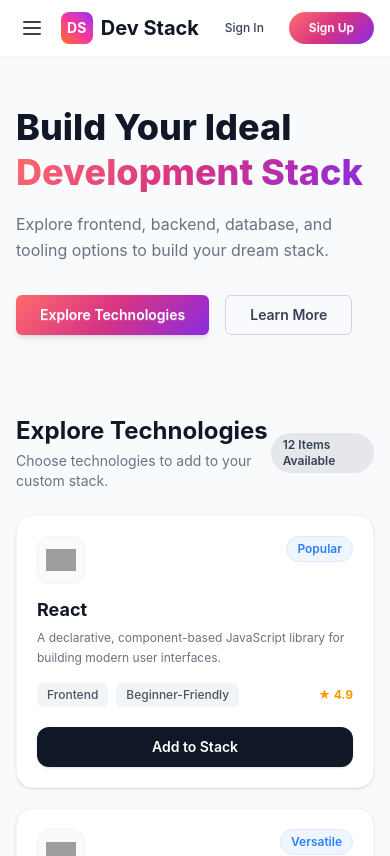
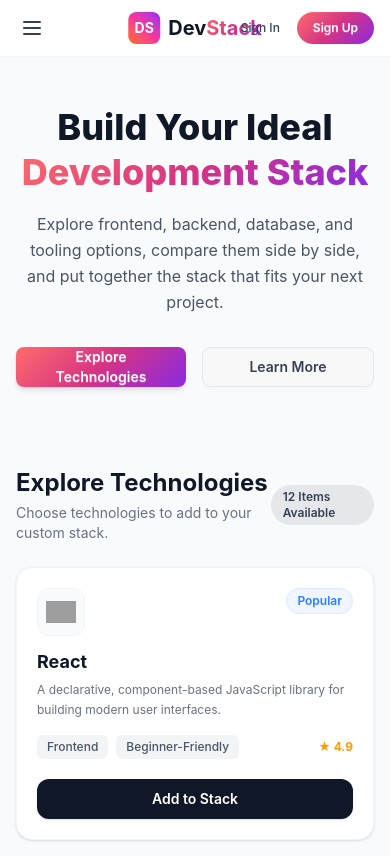
Before and after one commit to ZobayerAhamed-Anik/as05-dev-stack-builder, a React (Vite) app: page / in a window 390 px wide. Shown: the top 856 px of the page. Built offline with nearby package versions, Linux system fonts and the light colour scheme; grey boxes are pictures that could not be loaded.

Commit message:
Center hero banner text and adjust mobile navbar layout

```diff
--- a/src/components/Banner.jsx
+++ b/src/components/Banner.jsx
@@ -2,23 +2,23 @@
 
 const Banner = () => {
   return (
-    <section className="max-w-7xl mx-auto px-4 lg:px-12 py-12 lg:py-16 grid grid-cols-1 md:grid-cols-2 gap-8 items-center">
-      <div>
+    <section className="max-w-4xl mx-auto px-4 lg:px-12 py-12 lg:py-20 text-center flex flex-col items-center">
       <h1 className="text-4xl lg:text-5xl font-extrabold text-gray-900 leading-tight">
-          Build Your Ideal <br />
+        Build Your Ideal <br className="hidden sm:block" />
         <span className="gradient-text">Development Stack</span>
       </h1>
-        <p className="mt-4 text-gray-500 text-base max-w-lg leading-relaxed">
-          Explore frontend, backend, database, and tooling options to build your dream stack.
+
+      <p className="mt-4 text-gray-600 text-base max-w-2xl leading-relaxed text-center">
+        Explore frontend, backend, database, and tooling options, compare them side by side, and put together the stack that fits your next project.
       </p>
-        <div className="mt-8 flex items-center gap-4">
-          <a href="#technologies" className="btn btn-brand rounded-md px-6 text-sm font-semibold shadow-md">
+
+      <div className="mt-8 flex items-center justify-center gap-4 w-full sm:w-auto">
+        <a href="#technologies" className="btn btn-brand rounded-lg px-6 py-3 text-sm font-semibold shadow-md flex-1 sm:flex-initial text-center">
           Explore Technologies
         </a>
-          <button className="btn btn-outline border-gray-300 hover:bg-gray-50 text-gray-700 rounded-md px-6 text-sm font-semibold">
+        <button className="btn border border-gray-200 hover:bg-gray-50 text-gray-700 rounded-lg px-6 py-3 text-sm font-semibold flex-1 sm:flex-initial">
           Learn More
         </button>
-        </div>
       </div>
     </section>
   );
--- a/src/components/Navbar.jsx
+++ b/src/components/Navbar.jsx
@@ -5,9 +5,9 @@
 
   return (
     <nav className="sticky top-0 z-50 bg-white/95 backdrop-blur border-b border-gray-100 px-4 lg:px-12 py-3">
-      <div className="max-w-7xl mx-auto flex items-center justify-between">
+      <div className="max-w-7xl mx-auto flex items-center justify-between relative">
 
-        <div className="flex items-center md:hidden">
+        <div className="flex items-center md:hidden z-10">
           <button
             onClick={() => setIsOpen(!isOpen)}
             className="p-1 text-gray-700 hover:text-gray-900 focus:outline-none"
@@ -23,11 +23,13 @@
           </button>
         </div>
 
-        <div className="flex items-center gap-2">
+        <div className="absolute left-1/2 -translate-x-1/2 md:static md:translate-x-0 flex items-center gap-2">
           <div className="w-8 h-8 rounded-lg bg-gradient-to-tr from-orange-500 via-pink-500 to-purple-600 flex items-center justify-center text-white font-bold text-sm">
             DS
           </div>
-          <span className="font-bold text-xl text-gray-900">Dev Stack</span>
+          <span className="font-bold text-xl text-gray-900">
+            Dev<span className="gradient-text">Stack</span>
+          </span>
         </div>
 
         <div className="hidden md:flex items-center gap-8 text-sm font-medium text-gray-600">
@@ -38,9 +40,13 @@
           <a href="#contact" className="hover:text-gray-900">Contact</a>
         </div>
 
-        <div className="flex items-center gap-3">
-          <button className="btn btn-ghost text-gray-700 btn-sm font-medium">Sign In</button>
-          <button className="btn btn-brand rounded-full btn-sm px-5">Sign Up</button>
+        <div className="flex items-center gap-2 sm:gap-3 z-10">
+          <button className="btn btn-ghost text-gray-700 btn-sm font-medium px-2 sm:px-3 text-xs sm:text-sm">
+            Sign In
+          </button>
+          <button className="btn btn-brand rounded-full btn-sm px-4 sm:px-5 text-xs sm:text-sm">
+            Sign Up
+          </button>
         </div>
       </div>
 
```
Lines whose indentation alone changed are shown as unchanged.
